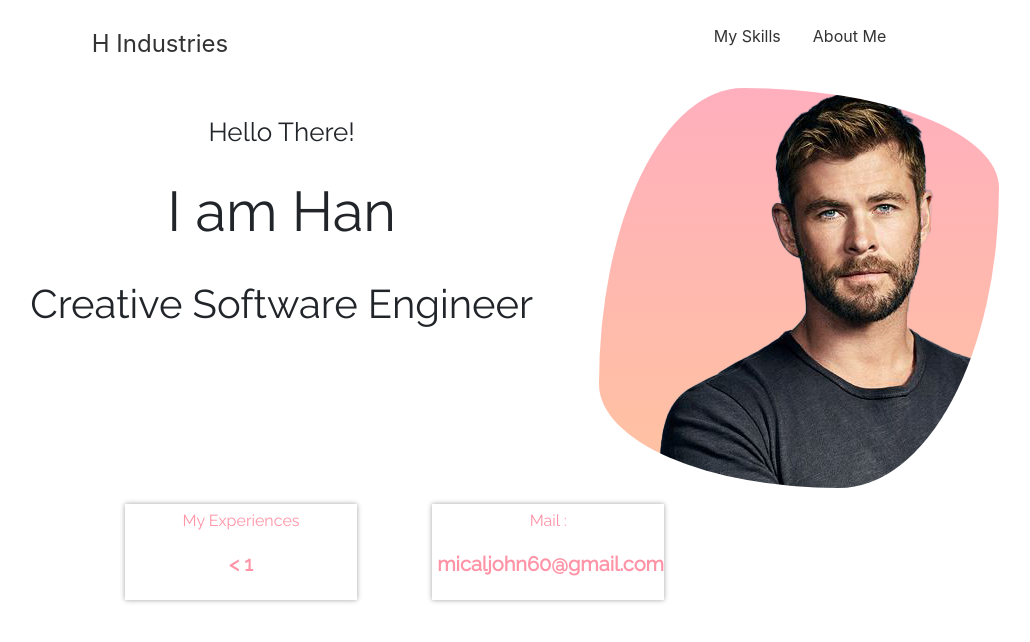
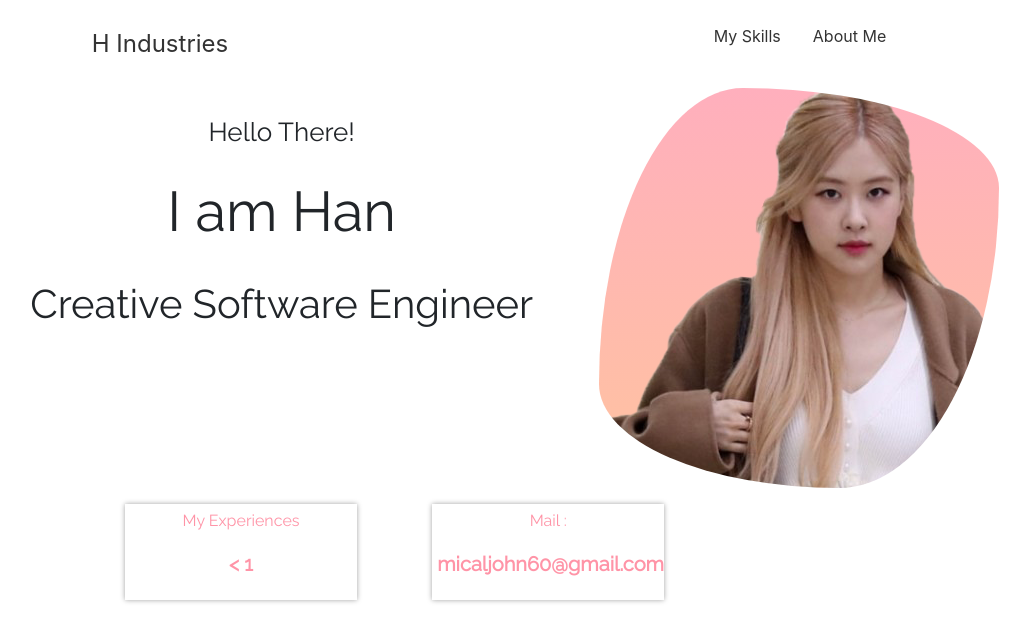
Before and after one commit to micaljohn60/micaljohn60.github.io, a React (Create React App) app: page / in a window 1280 px wide. Shown: the top 642 px of the page, without its empty margins (143-1173 px from the left). Built offline with nearby package versions, Linux system fonts and the light colour scheme; a web font is replaced by a local one.

Commit message:
Change Read.md

```diff
--- a/src/Home.js
+++ b/src/Home.js
@@ -18,7 +18,7 @@ const Home = () => {
                 </div>
                 <div className="col-lg-2">
                     <div className="shape" style={{
-                        backgroundImage: `url(${thor}),linear-gradient(#ffafbd,#ffc3a0 )`
+                        backgroundImage: `url(${rose}),linear-gradient(#ffafbd,#ffc3a0 )`
                     }} >
 
                     </div>
```
Also changed, not shown: 1 other file (tests, documents, lock files or other folders).
